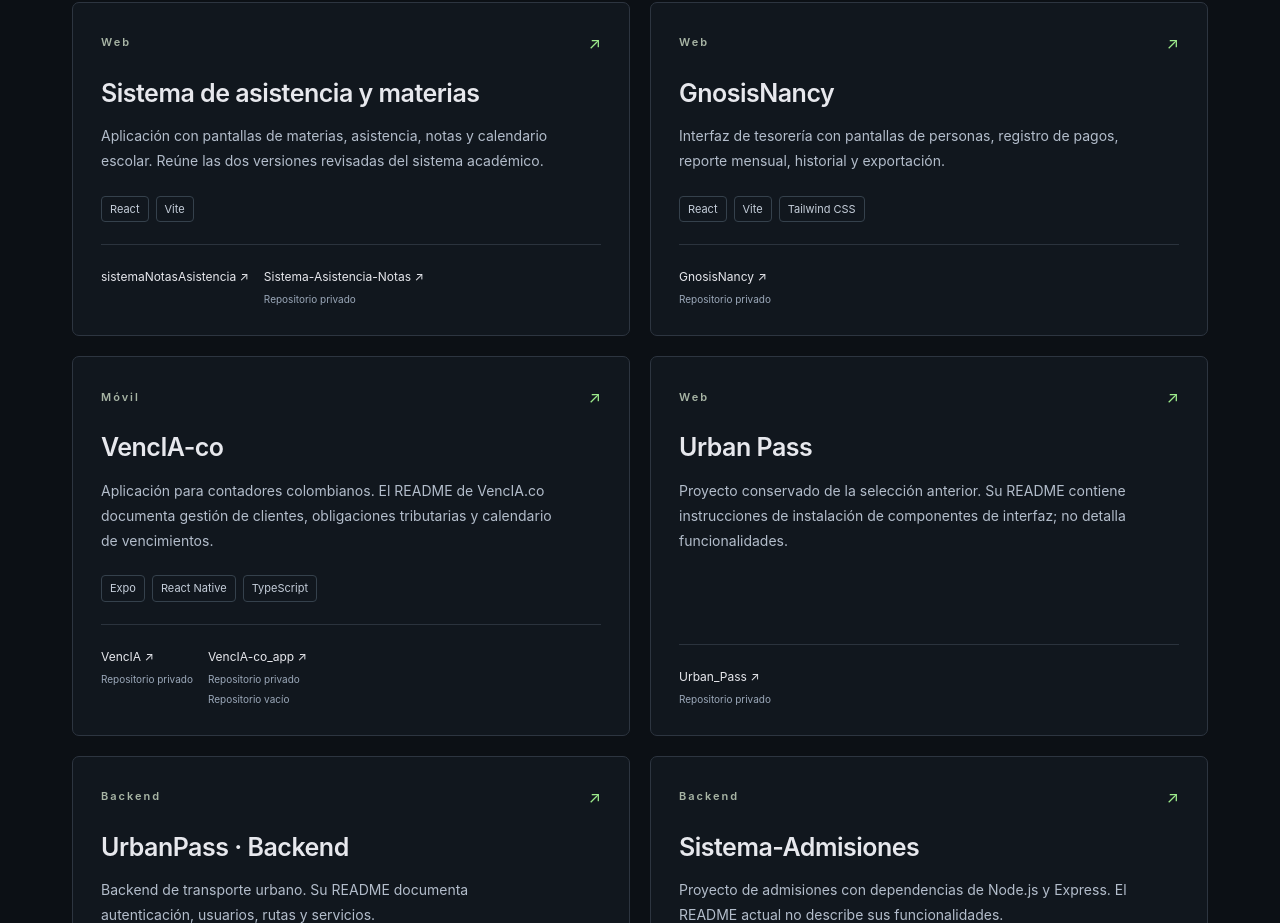
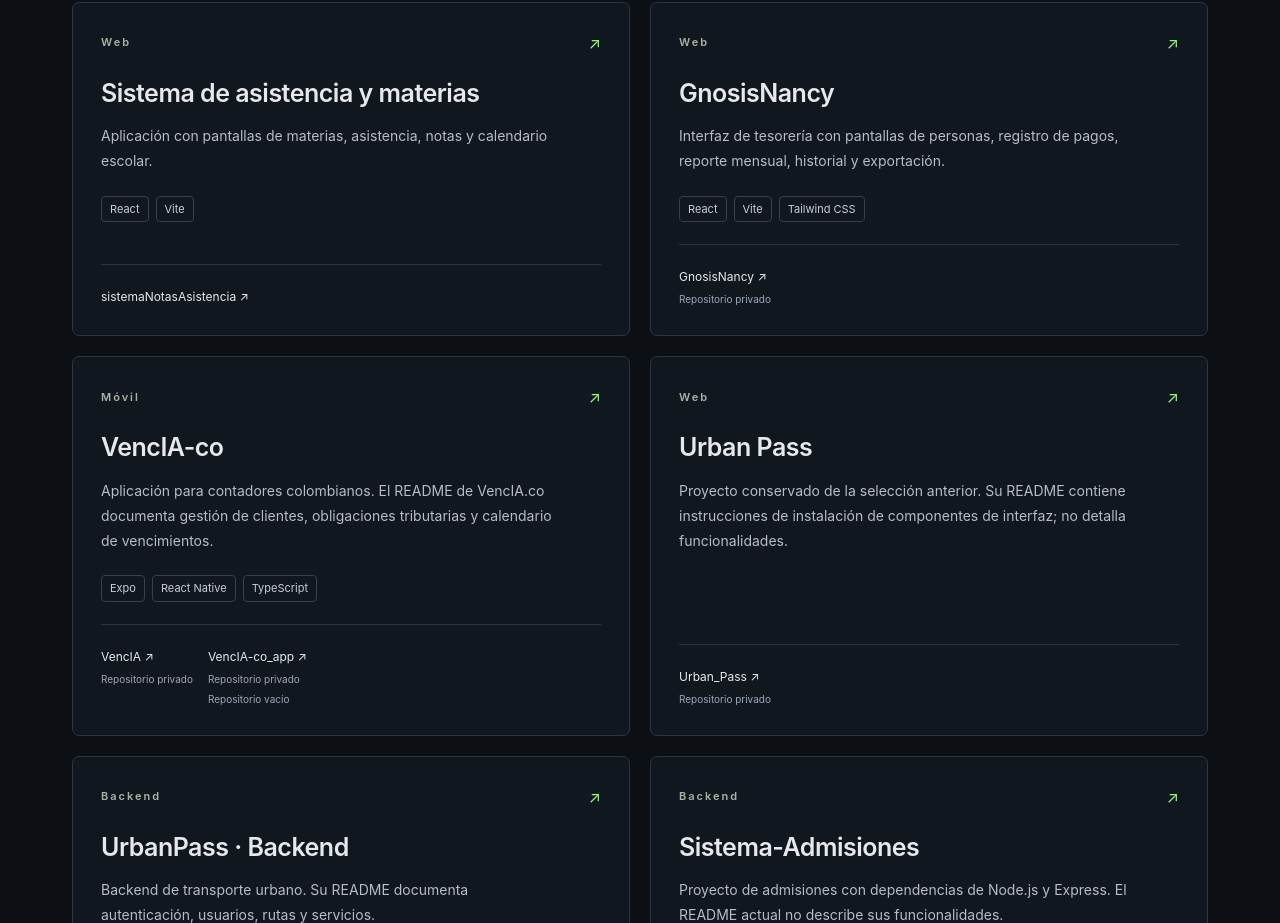
Before and after one commit to brahian-mesa/portfolio, a React (Vite) app: page / in a window 1280 px wide. Shown: the part 1600-2523 px from the top of the page. Built offline with nearby package versions, Linux system fonts and the light colour scheme.

Commit message:
fix: use confirmed sistemaNotasAsistencia repository

```diff
--- a/src/projects.ts
+++ b/src/projects.ts
@@ -60,14 +60,13 @@ export const projects: Project[] = [
   {
     id: 'asistencia-materias', name: 'Sistema de asistencia y materias', category: 'web',
     description: {
-      es: 'Aplicación con pantallas de materias, asistencia, notas y calendario escolar. Reúne las dos versiones revisadas del sistema académico.',
-      en: 'Application with subject, attendance, grade and school calendar screens. Groups the two reviewed versions of the academic system.'
+      es: 'Aplicación con pantallas de materias, asistencia, notas y calendario escolar.',
+      en: 'Application with subject, attendance, grade and school calendar screens.'
     },
     technologies: ['React','Vite'],
-    repositories: [{name:'brahian-mesa/sistemaNotasAsistencia',visibility:'public'}, {name:'brahian-mesa/Sistema-Asistencia-Notas',visibility:'private'}],
+    repositories: [{name:'brahian-mesa/sistemaNotasAsistencia',visibility:'public'}],
     evidence: [
       {repository:'brahian-mesa/sistemaNotasAsistencia',path:'src/App.jsx',ref:'main',sha:'02b0ff5357e9992b8ff1f3059d2fc4cc74de2ba7'},
-      {repository:'brahian-mesa/Sistema-Asistencia-Notas',path:'src/App.jsx',ref:'main',sha:'a64ad9aff97758bc8f7cda54bf1ac2c9f4a5827c'},
       {repository:'brahian-mesa/sistemaNotasAsistencia',path:'package.json',ref:'main',sha:'f0a1cacb681ac99e727813a4b10b195c7ce6d3bd'}
     ]
   },
```
Also changed, not shown: 2 other files (tests, documents, lock files or other folders).
